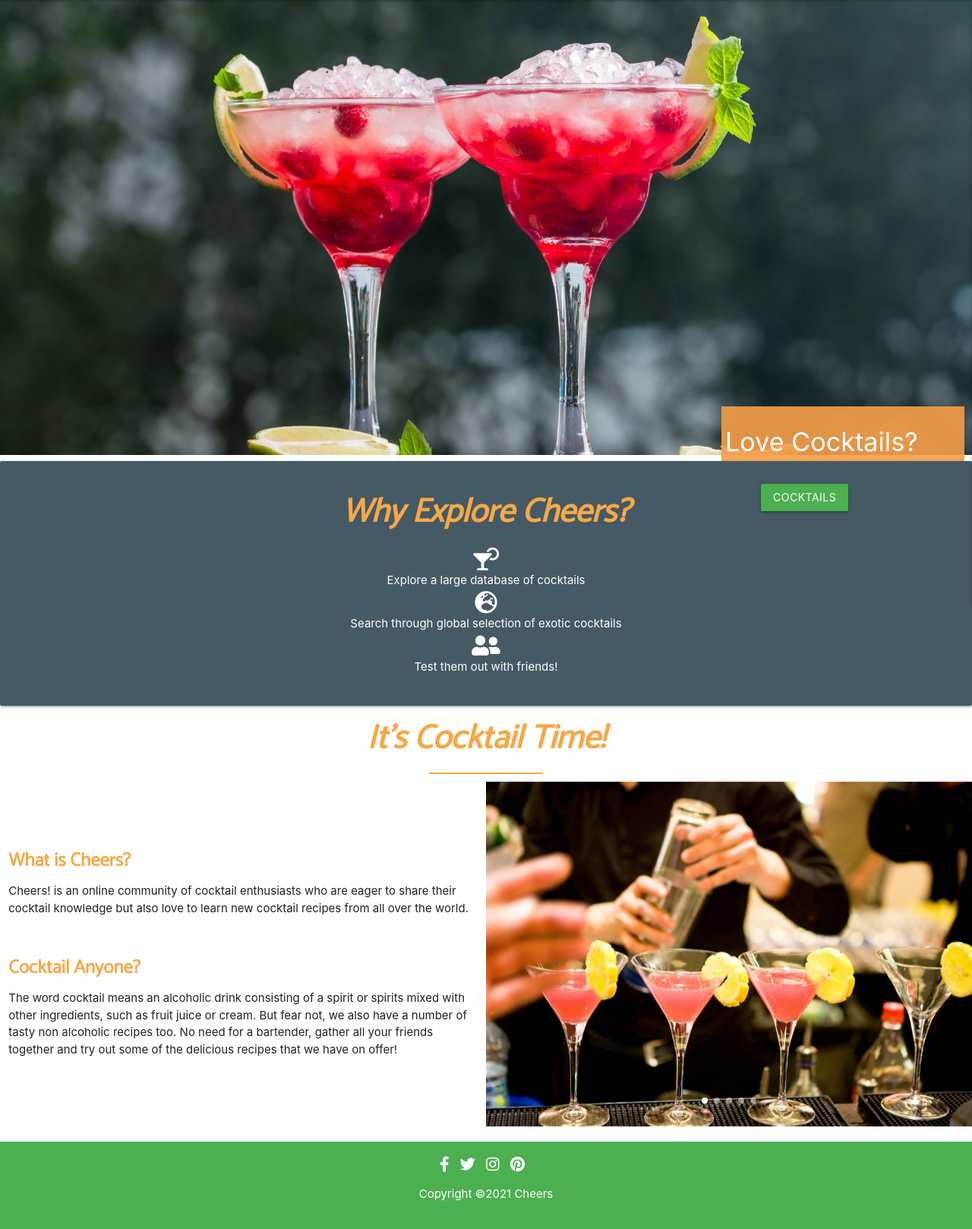
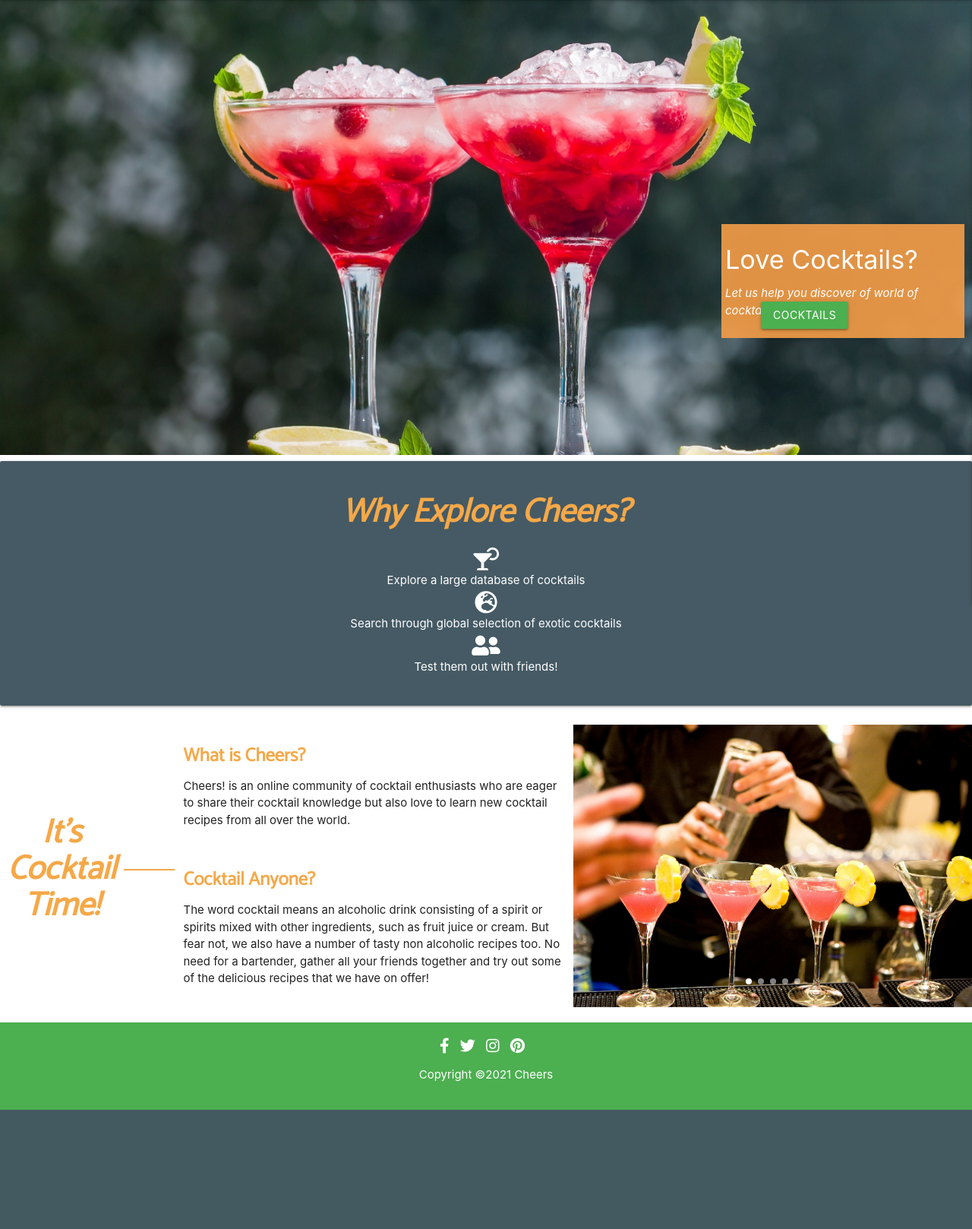
Before and after one commit to asplesa/cheers-ms3, a Flask app: page / in a window 1280 px wide. Shown: the part 65-1683 px from the top of the page at 76% size. After the commit the page ends 1526 px from the top, so only its background shows below. Run offline with Flask 2, Linux system fonts and the light colour scheme; some libraries are stand-ins or nearby versions.

Commit message:
Fix class name on homepage section

```diff
--- a/static/css/style.css
+++ b/static/css/style.css
@@ -8,7 +8,7 @@
 }
 
 main {
-    margin: 1 0 auto;
+    margin: 0 auto;
 }
 
 .brand-logo {
@@ -146,7 +146,7 @@
 /* ------- Home Page hero-Image -------  */
 
 #hero-outer {
-    height:600px;
+    height: 600px;
     width: 100%;
     overflow: hidden;
     position: relative;
@@ -169,8 +169,8 @@
 .cover-text {
     color: white;
     right: 10px;
-    position: absolute;
-    bottom: 50px;
+    position: absolute !important;
+    top: 45%;
     background-color: rgba(245, 158, 72, 0.9);
     width: 320px;
     height: 150px;
--- a/templates/add_category.html
+++ b/templates/add_category.html
@@ -24,7 +24,7 @@
                   </div>
               </div>
           </div>
-        </form>
+      </form>
   </div>
 
   {% endblock %}
--- a/templates/index.html
+++ b/templates/index.html
@@ -3,7 +3,7 @@
 
 
 <!-- Home Page Hero image -->
-<section id="hero-outer desk-width valign-wrapper" class="col s12">
+<section id="hero-outer desk-width" class="col s12">
     <div class="hero-img"></div>
     <div class="cover-text">
         <h4>Love Cocktails?</h4>
@@ -43,7 +43,7 @@
 </section>
 
 <!-- It's Cockctail Time! Section-->
-<section id="carousel-section desk-width valign-wrapper">
+<section class="carousel-section desk-width valign-wrapper">
 <div>
     <h3 class="header-text center-align"> It's Cocktail Time!</h3>
 </div>
```
Lines whose indentation alone changed are shown as unchanged.
